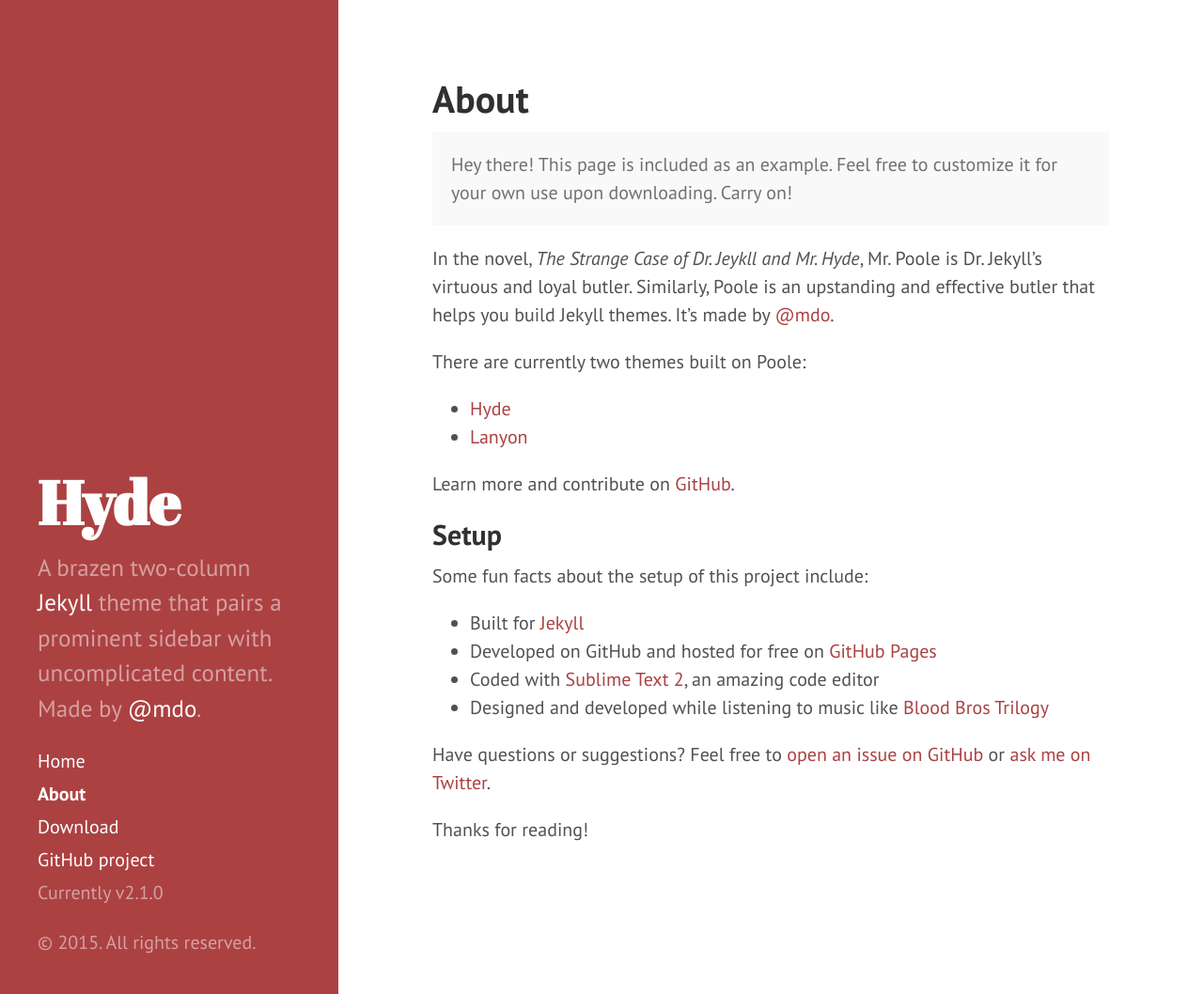
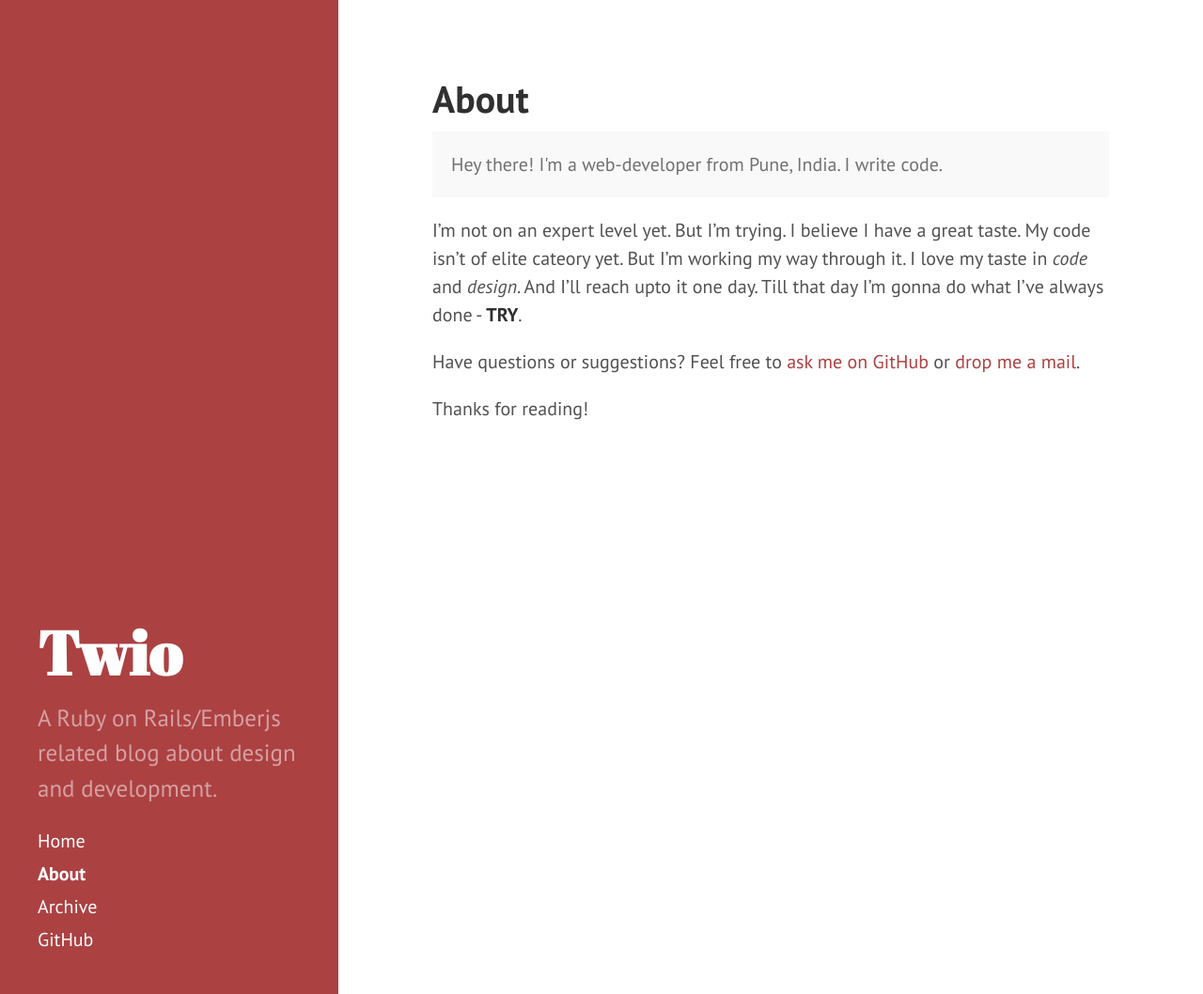
Before and after one commit to twio/twio.github.io, a Jekyll site: the page built from about.md, in a window 1280 px wide and 1058 px high. Shown: the whole window at 94% size. Built offline with Jekyll 4.4.1, drawn with Linux system fonts in a browser that asks for light colours; Markdown is read by kramdown in place of the engine named in the settings.

```diff
--- a/_config.yml
+++ b/_config.yml
@@ -7,20 +7,20 @@ permalink:        pretty
 relative_permalinks: true
 
 # Setup
-title:            Hyde
-tagline:          'A Jekyll theme'
-description:      'A brazen two-column <a href="http://jekyllrb.com" target="_blank">Jekyll</a> theme that pairs a prominent sidebar with uncomplicated content. Made by <a href="https://twitter.com/mdo" target="_blank">@mdo</a>.'
-url:              http://hyde.getpoole.com
+title:            Twio
+tagline:          'An Indian Safari'
+description:      'A Ruby on Rails/Emberjs related blog about design and development. '
+url:              http://www.twio.github.io
 baseurl:          /
 
 author:
-  name:           'Mark Otto'
-  url:            https://twitter.com/mdo
+  name:           'Arpit Shah'
+  url:            https://www.github.com/collegeimprovements
 
-paginate:         5
+paginate:         3
 
 # Custom vars
 version:          2.1.0
 
 github:
-  repo:           https://github.com/poole/hyde
+  repo:           https://github.com/collegeimprovements
--- a/_includes/sidebar.html
+++ b/_includes/sidebar.html
@@ -26,11 +26,9 @@
         {% endif %}
       {% endfor %}
 
-      <a class="sidebar-nav-item" href="{{ site.github.repo }}/archive/v{{ site.version }}.zip">Download</a>
-      <a class="sidebar-nav-item" href="{{ site.github.repo }}">GitHub project</a>
-      <span class="sidebar-nav-item">Currently v{{ site.version }}</span>
+      <a class="sidebar-nav-item" href="{{ site.github.repo }}">GitHub</a>
     </nav>
 
-    <p>&copy; {{ site.time | date: '%Y' }}. All rights reserved.</p>
+    <!-- <p>&copy; {{ site.time | date: '%Y' }}. All rights reserved.</p> -->
   </div>
 </div>
--- a/about.md
+++ b/about.md
@@ -4,27 +4,13 @@ title: About
 ---
 
 <p class="message">
-  Hey there! This page is included as an example. Feel free to customize it for your own use upon downloading. Carry on!
+  Hey there! I'm a web-developer from Pune, India. I write code.
 </p>
 
-In the novel, *The Strange Case of Dr. Jeykll and Mr. Hyde*, Mr. Poole is Dr. Jekyll's virtuous and loyal butler. Similarly, Poole is an upstanding and effective butler that helps you build Jekyll themes. It's made by [@mdo](https://twitter.com/mdo).
+I'm not on an expert level yet. But I'm trying. I believe I have a great taste. My code isn't of elite cateory yet. But I'm working my way through it. I love my taste in <cite>code</cite> and <cite>design</cite>. And I'll reach upto it one day. Till that day I'm gonna do what I've always done - <strong>TRY</strong>.
 
-There are currently two themes built on Poole:
 
-* [Hyde](http://hyde.getpoole.com)
-* [Lanyon](http://lanyon.getpoole.com)
 
-Learn more and contribute on [GitHub](https://github.com/poole).
-
-## Setup
-
-Some fun facts about the setup of this project include:
-
-* Built for [Jekyll](http://jekyllrb.com)
-* Developed on GitHub and hosted for free on [GitHub Pages](https://pages.github.com)
-* Coded with [Sublime Text 2](http://sublimetext.com), an amazing code editor
-* Designed and developed while listening to music like [Blood Bros Trilogy](https://soundcloud.com/maddecent/sets/blood-bros-series)
-
-Have questions or suggestions? Feel free to [open an issue on GitHub](https://github.com/poole/issues/new) or [ask me on Twitter](https://twitter.com/mdo).
+Have questions or suggestions? Feel free to [ask me on GitHub](https://github.com/collegeimprovements) or [drop me a mail](mailto:collegeimprovements@gmail.com).
 
 Thanks for reading!
```
Also changed, not shown: _posts/2012-02-06-whats-jekyll.md (deleted, +0 -12 lines), _posts/2012-02-07-example-content.md (deleted, +0 -138 lines), _posts/2013-12-28-introducing-hyde.md (deleted, +0 -37 lines), _posts/2015-08-18-my-first-remote-interview.md (added, +5 -0 lines), _posts/2015-08-25-essential-rails-gems.md (added, +157 -0 lines), archive.md (added, +10 -0 lines), 1 other file.
